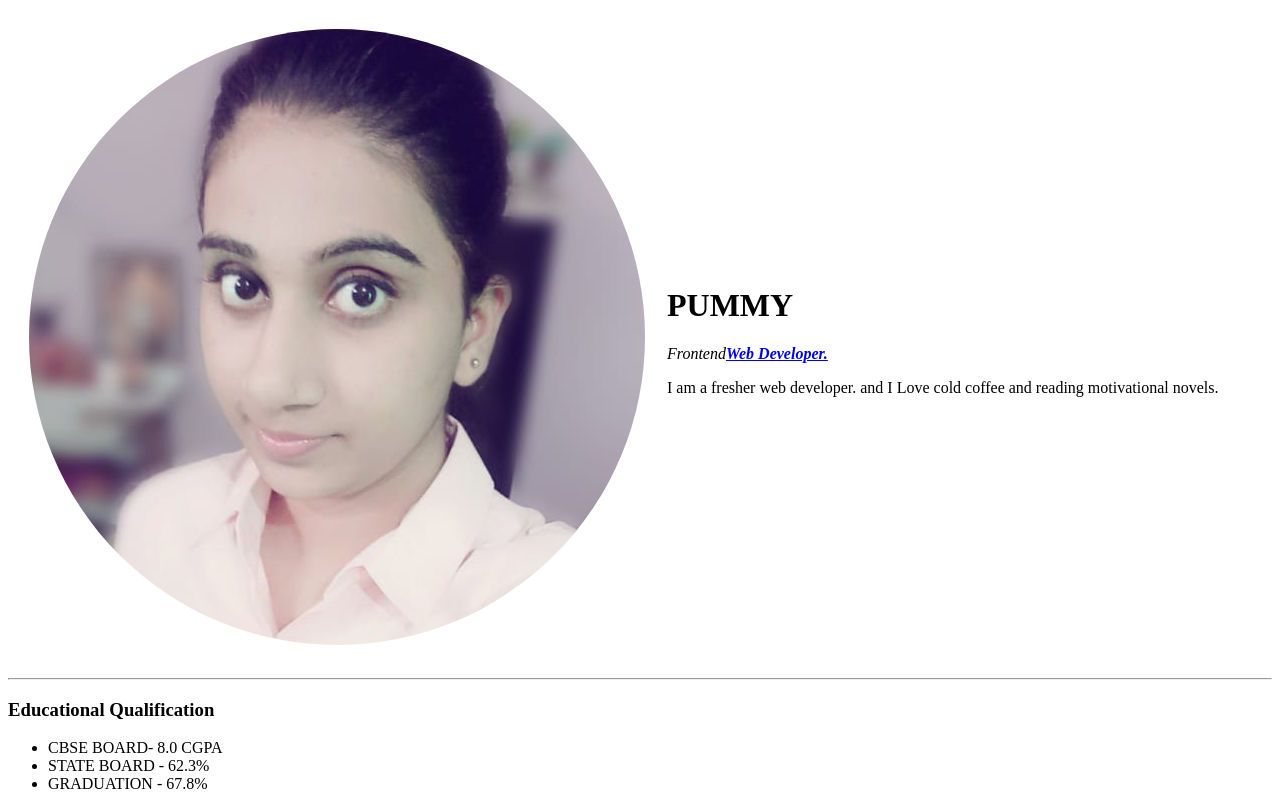
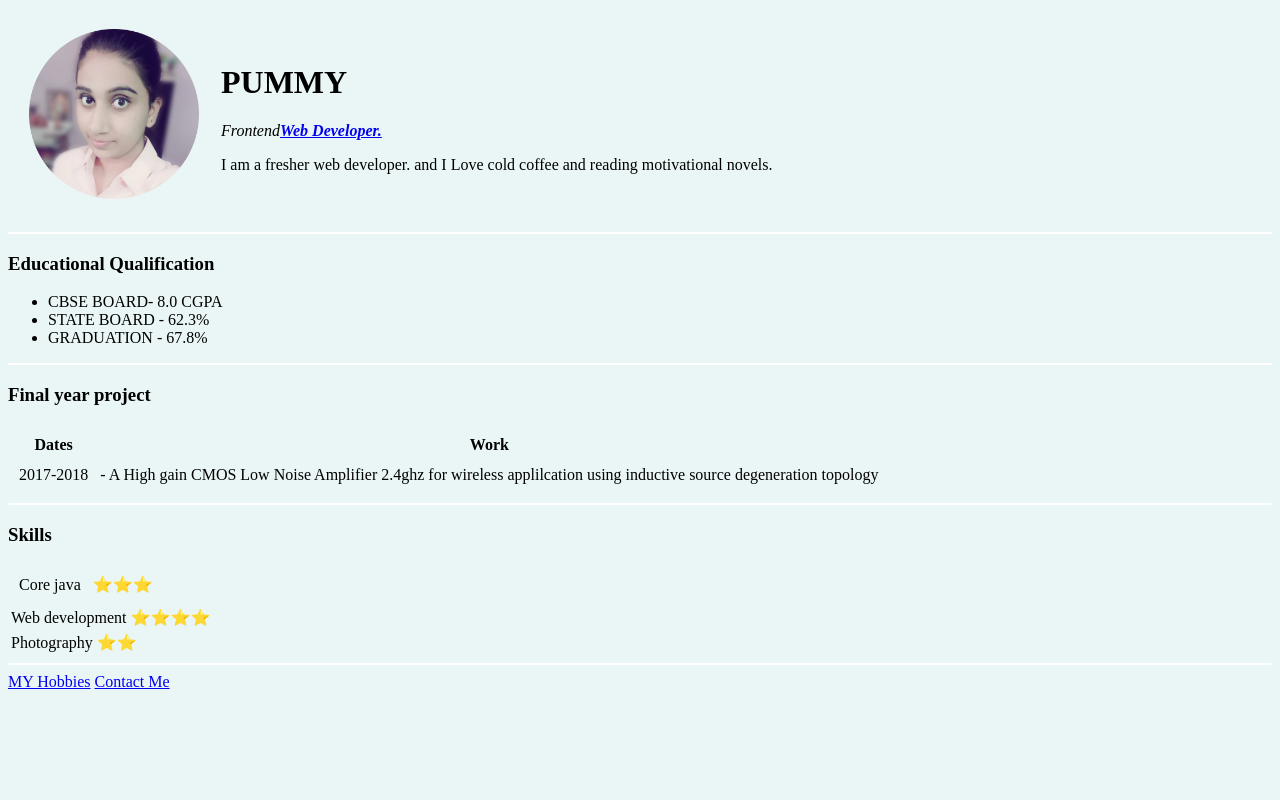
Before and after one commit to pummy02/Resume, a plain HTML site: page index.html in a window 1280 px wide. Shown: the top 800 px of the page. Drawn offline with Linux system fonts and the light colour scheme.

Commit message:
add image file website

```diff
--- a/index.html
+++ b/index.html
@@ -4,6 +4,29 @@
 <head>
   <meta charset="utf-8">
   <title>💙Pummy personal site</title>
+  <style>
+    body {
+      background-color: #EAF6F6;
+      ;
+
+    }
+
+    hr {
+      background-color: white;
+      border-style: none;
+      height: 2px;
+    }
+img{
+  height: 170px;
+}
+
+
+  </style>
+
+
+
+
+
 </head>
 
 <body>
```
